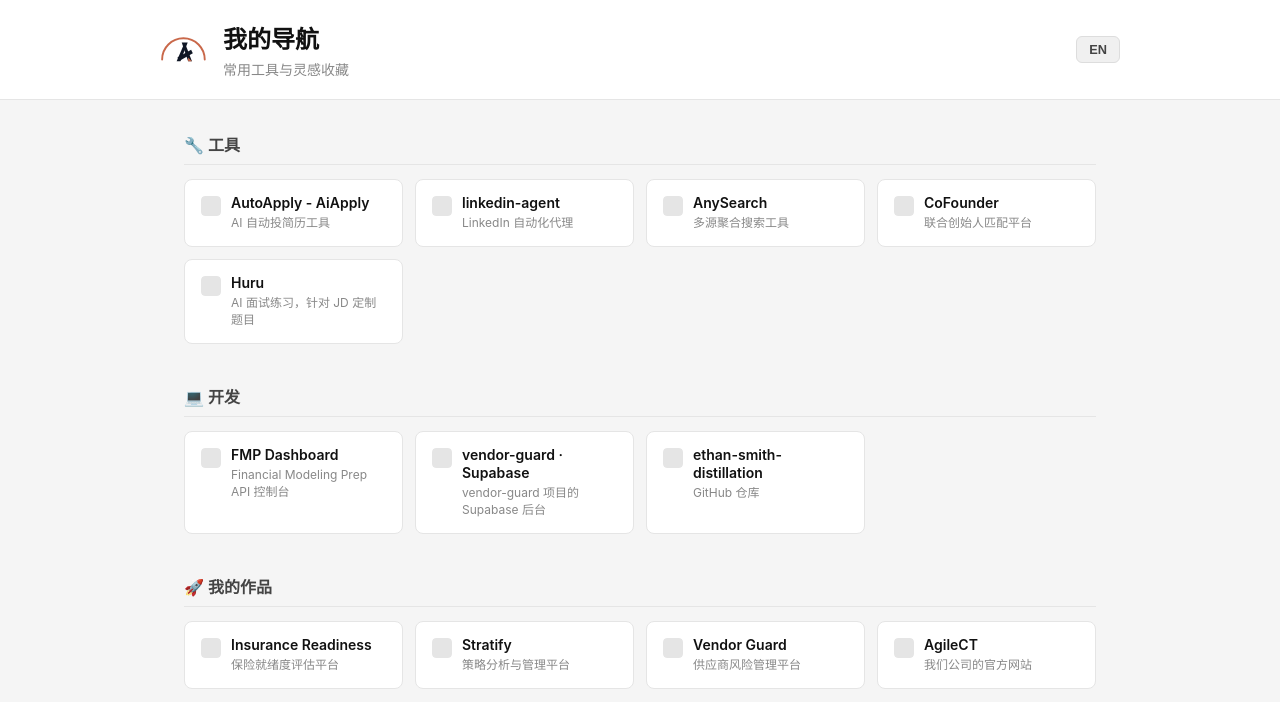
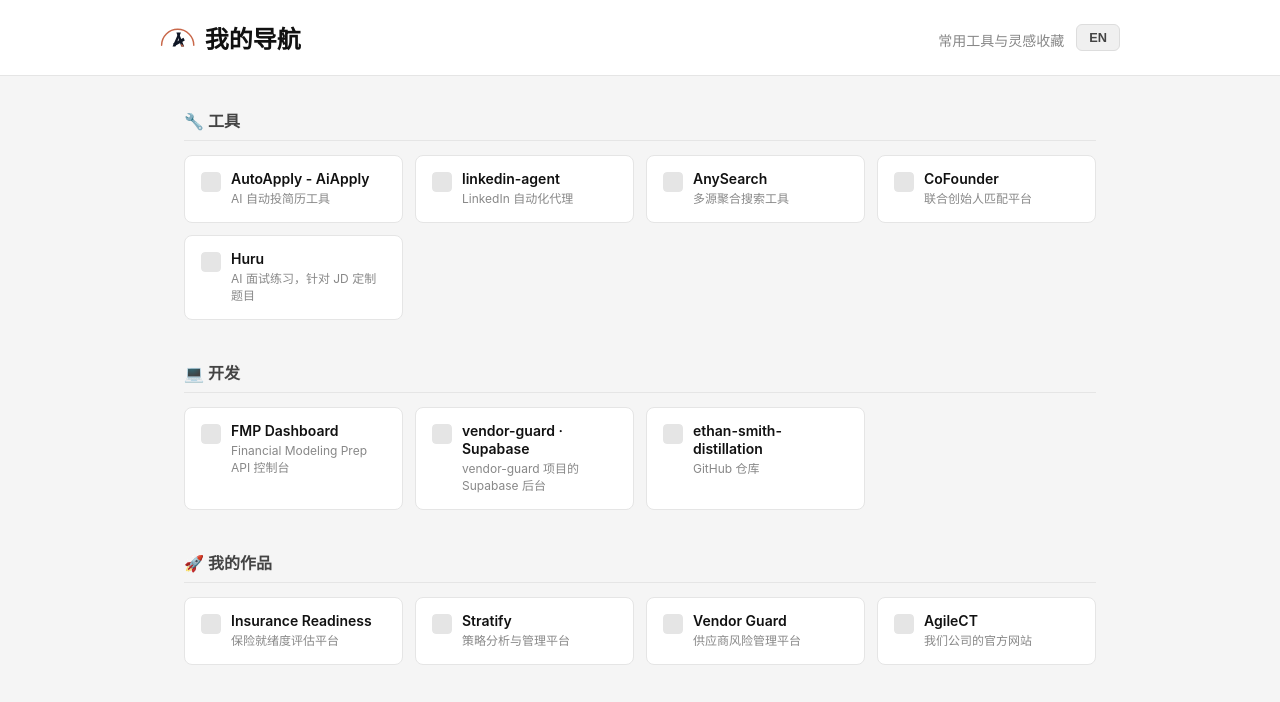
Before and after one commit to AgileCT/Shelly-links, a plain HTML site: page index.html in a window 1280 px wide. Shown: the top 702 px of the page. Drawn offline with Linux system fonts and the light colour scheme.

Commit message:
fix: align logo with title text, same height

```diff
--- a/index.html
+++ b/index.html
@@ -9,12 +9,14 @@
 <body>
   <header>
     <div class="header-inner">
-      <img src="logo-icon.svg" alt="AgileCT" class="site-logo">
-      <div class="header-text">
+      <div class="header-title-row">
+        <img src="logo-icon.svg" alt="AgileCT" class="site-logo">
         <h1 id="site-title">我的导航</h1>
+      </div>
+      <div class="header-right">
         <p id="site-subtitle">常用工具与灵感收藏</p>
+        <button id="lang-toggle" onclick="toggleLang()">EN</button>
       </div>
-      <button id="lang-toggle" onclick="toggleLang()">EN</button>
     </div>
   </header>
 
--- a/style.css
+++ b/style.css
@@ -21,8 +21,18 @@
   margin: 0 auto;
 }
 
-.header-text {
+.header-title-row {
+  display: flex;
+  align-items: center;
+  gap: 8px;
+}
+
+.header-right {
+  display: flex;
+  align-items: center;
+  gap: 12px;
   flex: 1;
+  justify-content: flex-end;
 }
 
 #lang-toggle {
@@ -43,7 +53,7 @@
 }
 
 .site-logo {
-  height: 32px;
+  height: 1.5rem;
   width: auto;
   flex-shrink: 0;
 }
```
